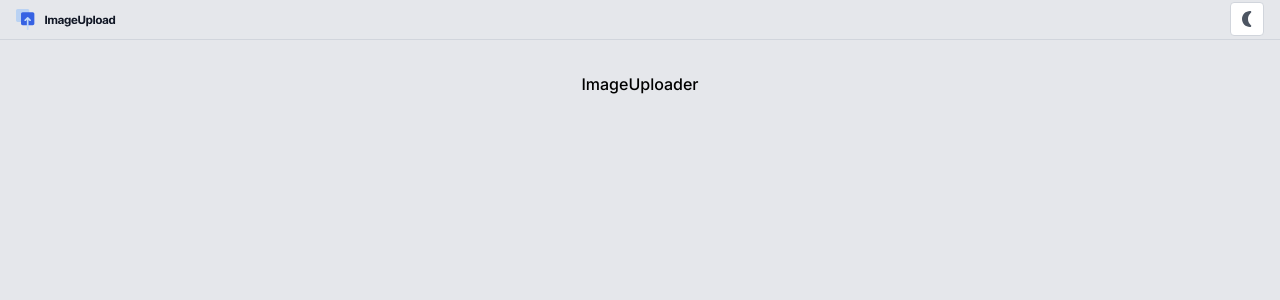
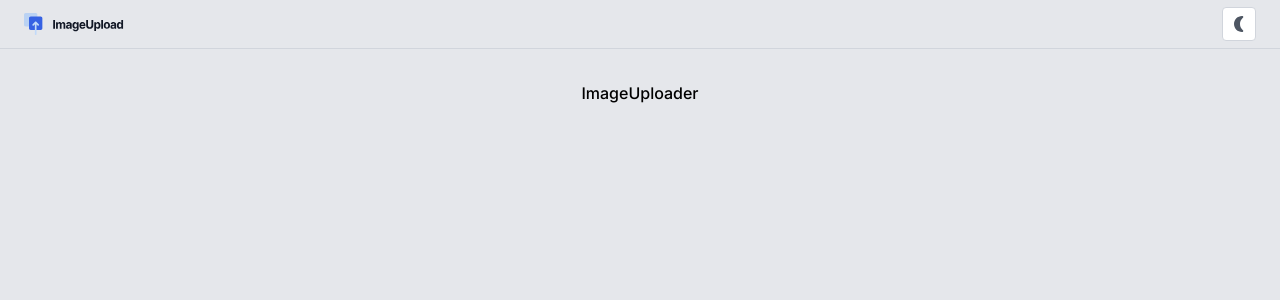
Before and after one commit to alexis02dev/Simple-Image-Uploader, a Next.js app in the folder frontend/: page / in a window 1280 px wide. Shown: the top 300 px of the page. Built offline with nearby package versions, Linux system fonts and the light colour scheme.

Commit message:
style(frontend): adjust padding in Header component

```diff
--- a/frontend/components/Header.tsx
+++ b/frontend/components/Header.tsx
@@ -8,7 +8,11 @@ const Header = () => {
   const isDarkMode = useDarkModeStore((state) => state.isDarkMode);
 
   return (
-    <div className={`text-white p-4 border-b ${isDarkMode ? "border-b-gray-dark" : "border-b-gray-300"} w-full h-10 justify-between flex items-center`}>
+    <div
+      className={`text-white p-6 border-b ${
+        isDarkMode ? "border-b-gray-dark" : "border-b-gray-300"
+      } w-full h-10 justify-between flex items-center`}
+    >
       <Logo />
       <DarkModeToggle />
     </div>
--- a/frontend/store/darkModeStore.ts
+++ b/frontend/store/darkModeStore.ts
@@ -1,4 +1,4 @@
-import { create } from 'zustand';
+import { create } from "zustand";
 
 interface DarkModeStore {
   isDarkMode: boolean;
```
